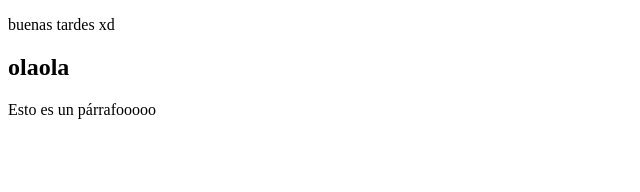
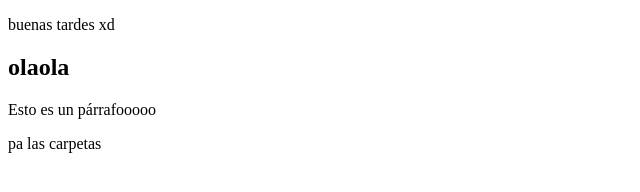
Before and after one commit to mosoluc2112/UD2_LM_Proyecto_Web_Grupo2, a plain HTML site: page index.html in a window 1280 px wide. Shown: the whole page, without its empty margins (0-640 px from the left). Drawn offline with Linux system fonts and the light colour scheme.

Commit message:
Carpetas añadidas

```diff
--- a/index.html
+++ b/index.html
@@ -9,5 +9,6 @@
     <p> buenas tardes xd</p>
     <h2> olaola</h2>
     <p>Esto es un párrafooooo</p>
+    <p> pa las carpetas</p>
 </body>
 </html>
```
